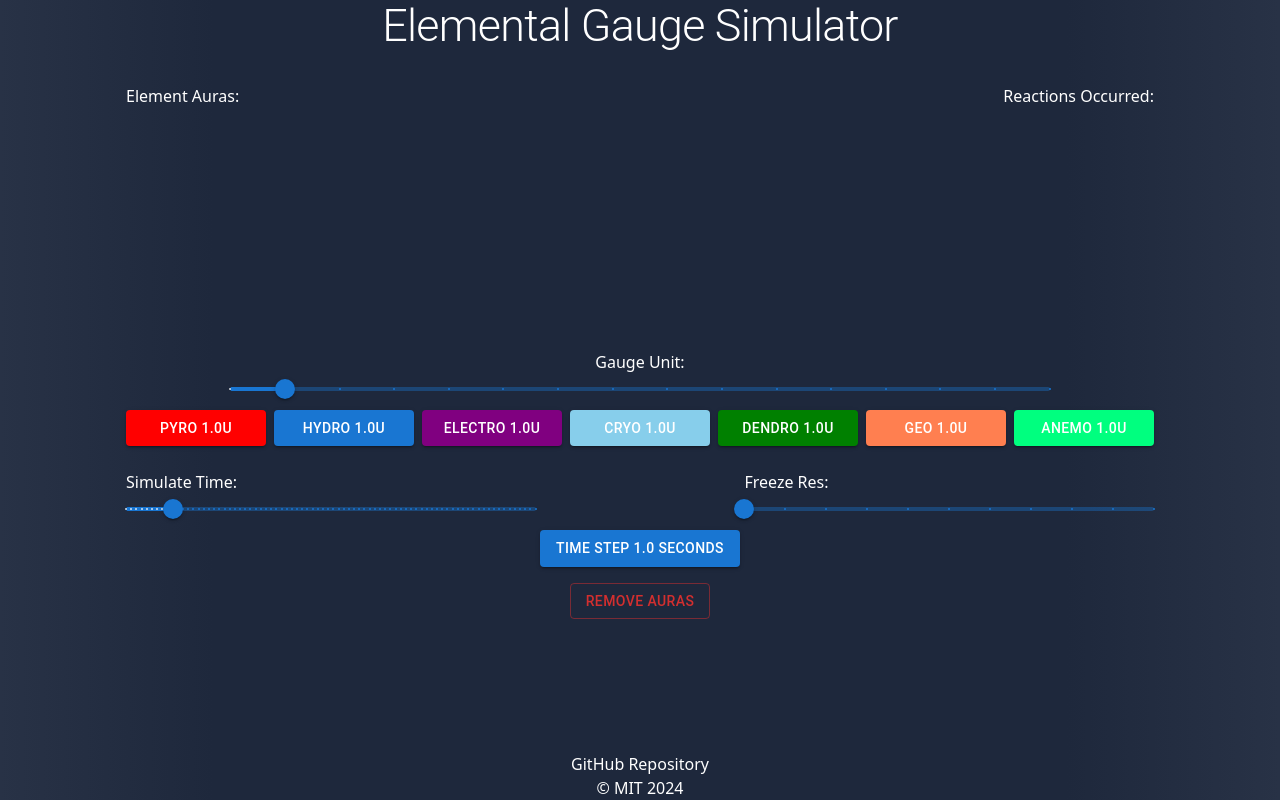
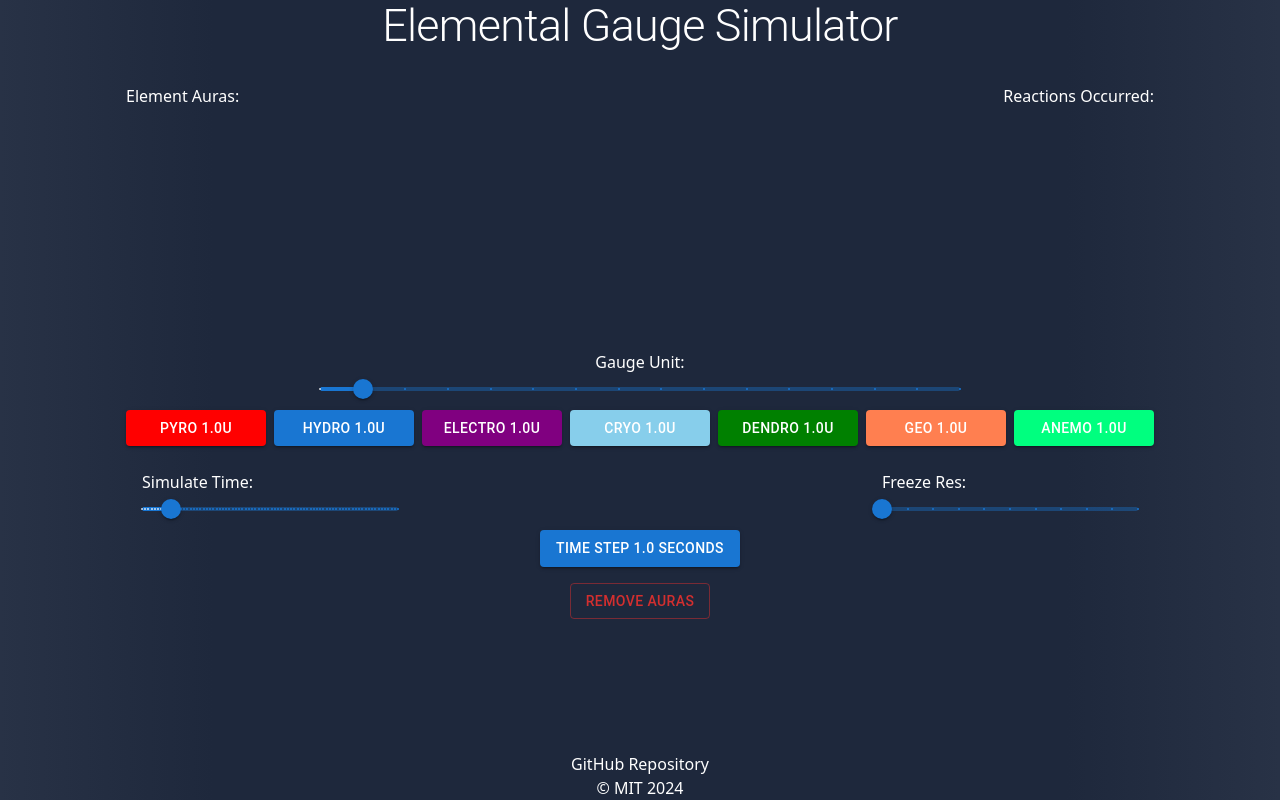
Before and after one commit to Veggissss/ElementalGaugeSim, a Next.js app: page / in a window 1280 px wide. Built offline with nearby package versions, Linux system fonts and the light colour scheme.

Commit message:
Fix slider component scaling on widescreen

```diff
--- a/src/app/components/ElementUnitSlider.tsx
+++ b/src/app/components/ElementUnitSlider.tsx
@@ -13,7 +13,7 @@ class ElementUnitSlider extends Component<ElementUnitSliderProps> {
         const { units, handleUnitsChange } = this.props;
 
         return (
-            <Box style={{ width: '64vw' }}>
+            <Box style={{ width: '50vw' }}>
                 <Slider id="element-unit-slider"
                     value={units}
                     onChange={handleUnitsChange}
--- a/src/app/components/FreezeResistSlider.tsx
+++ b/src/app/components/FreezeResistSlider.tsx
@@ -13,7 +13,7 @@ class FreezeResistSlider extends React.Component<FreezeResistSliderProps> {
         const { freezeRes, handleFreezeChange } = this.props;
 
         return (
-            <Box style={{ width: '32vw' }}>
+            <Box style={{ width: '20vw' }}>
                 <Slider id = "freeze-resist-slider"
                     value={freezeRes}
                     onChange={handleFreezeChange}
--- a/src/app/components/TimeSlider.tsx
+++ b/src/app/components/TimeSlider.tsx
@@ -13,7 +13,7 @@ class TimeSlider extends React.Component<TimeSliderProps> {
         const { time, handleTimeChange } = this.props;
 
         return (
-            <Box style={{ width: '32vw' }}>
+            <Box style={{ width: '20vw' }}>
                 <Slider id="time-slider"
                     value={time}
                     onChange={handleTimeChange}
--- a/src/app/page.tsx
+++ b/src/app/page.tsx
@@ -110,15 +110,18 @@ export default function Page() {
                     <ReactionsOccurred reactions={reactions} />
                 </div>
 
-                <div style={{ display: 'flex', flexDirection: 'column', alignItems: 'center' }}>
+                <div style={{ display: 'flex', flexDirection: 'column', alignItems: 'center', paddingLeft: "2em", paddingRight: "2em" }}>
                     <h2>Gauge Unit:</h2>
                     <ElementUnitSlider units={units} handleUnitsChange={handleUnitsChange} />
                 </div>
 
                 <div style={{ paddingLeft: "1em", paddingRight: "1em" }}>
                     <ElementButtons units={units} elementColorMap={elementColorMap} handleAddElement={handleAddElement} />
+                </div>
+
                 <br />
-                    <div style={{ display: "flex", justifyContent: "space-between" }}>
+
+                <div style={{ display: "flex", justifyContent: "space-between", paddingLeft: "2em", paddingRight: "2em" }}>
                     <div>
                         <h2>Simulate Time:</h2>
                         <TimeSlider time={time} handleTimeChange={handleTimeChange} />
@@ -126,7 +129,6 @@ export default function Page() {
                     <div>
                         <h2>Freeze Res:</h2>
                         <FreezeResistSlider freezeRes={freezeRes} handleFreezeChange={handleFreezeChange} />
-                        </div>
                     </div>
                 </div>
 
```
Lines whose indentation alone changed are shown as unchanged.
